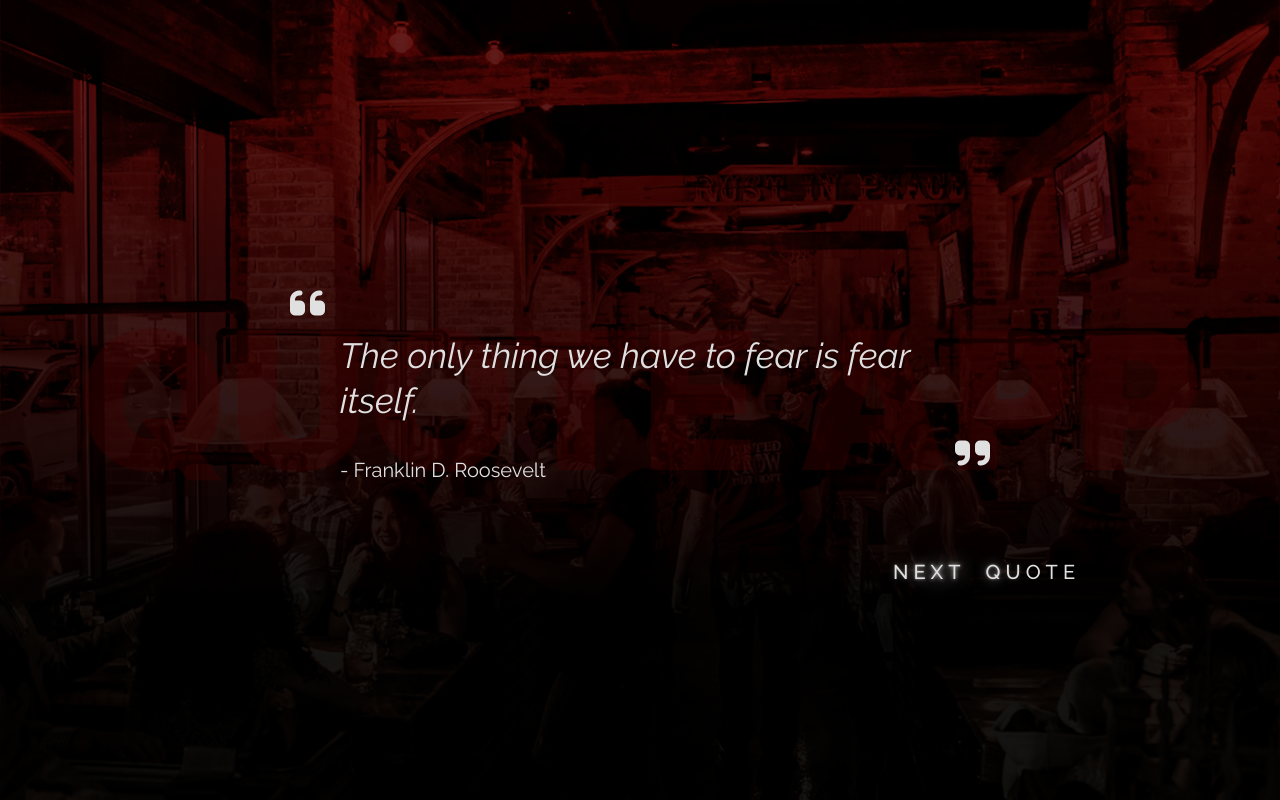
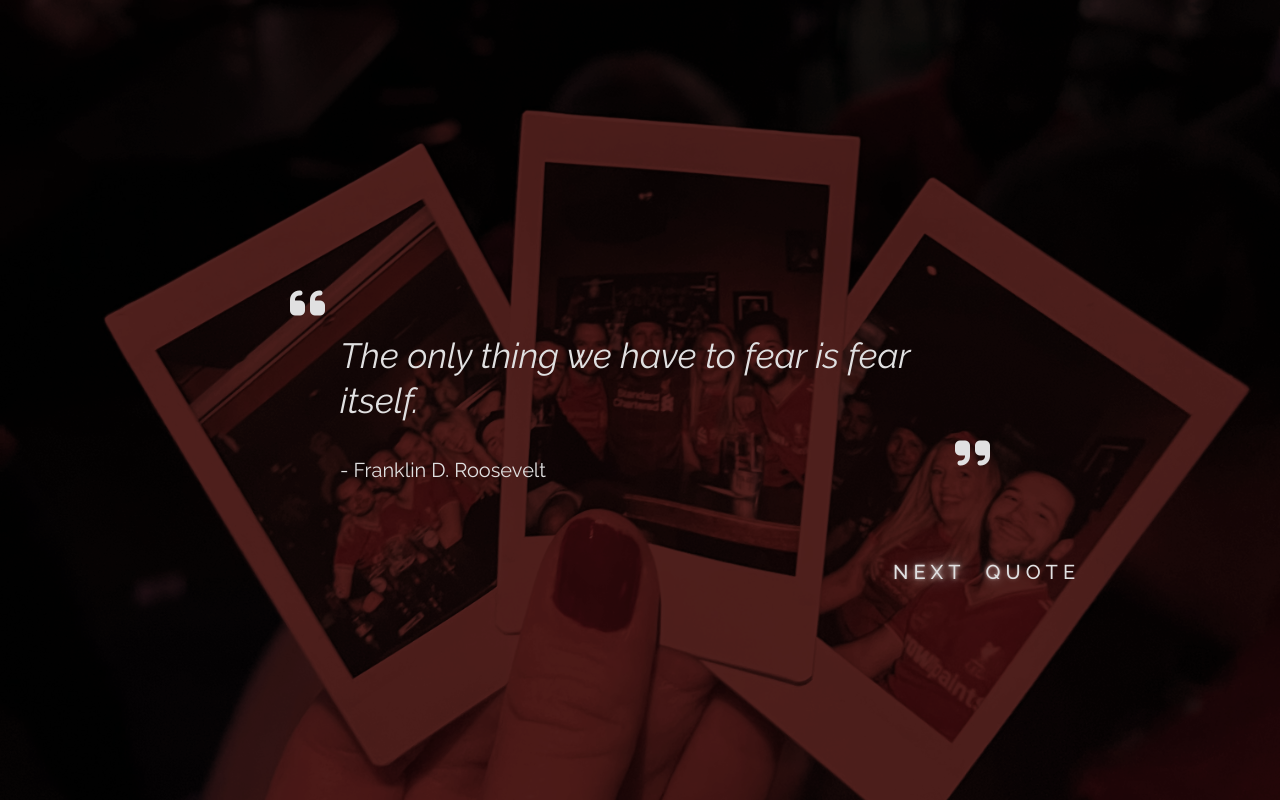
Before and after one commit to jorgenlt/quote-app, a React (Create React App) app: page / in a window 1280 px wide. Built offline with nearby package versions, Linux system fonts and the light colour scheme.

Commit message:
background filter

```diff
--- a/src/App.js
+++ b/src/App.js
@@ -4,7 +4,6 @@ import Quote from './Quote.js'
 function App() {
   return (
     <div className="container">
-      <h1 className="title">Quote App</h1>
       <Quote />
     </div>
   );
--- a/src/App.scss
+++ b/src/App.scss
@@ -9,22 +9,17 @@ $black: #0B0A09;
   align-items: center;
   justify-content: center;
   // background: linear-gradient(0deg, #165a25 1.18%, #36ff2f 100%);
-  background-image: url(../public/bar.jpg), linear-gradient(0deg, #000000ea 25%, #530000e3 100%);
-  background-blend-mode: darken;
+  // background-image: url(../public/images/IMG_2035.jpg), linear-gradient(0deg, #0000007d 25%, #53000071 100%);
+  background-image: url(../public/images/IMG_2035.jpg);
+  filter: saturate(0.5);
+  background-color: rgb(116 32 32);
+  background-blend-mode: multiply;
   background-repeat: no-repeat;
-  background-position: center;
+  background-position: bottom -150px left 0px;
   background-size: cover;
   // background-color: rgba(217, 25, 25, 0.357);
   // filter: brightness(0.5) contrast(1.14) grayscale(0) hue-rotate(1deg) opacity(1) saturate(1.39);
   color: $white;
-}
-
-.title {
-  font-size: 15vw;
-  font-family: 'Inter';
-  font-weight: 900;
-  text-transform: uppercase;
-  color: rgb(70 0 0 / 33%);
 }
 
 #quote-wrapper {
@@ -84,11 +79,11 @@ $black: #0B0A09;
 
 // animations
 .focus-in {
-  animation: focus-in 1500ms ease-out;
+  animation: focus-in 900ms ease-out;
 }
 
 .focus-in2 {
-  animation: focus-in2 1500ms ease-out;
+  animation: focus-in2 900ms ease-out;
 }
 
 
```
Also changed, not shown: public/images/IMG_2035.jpg (added).
